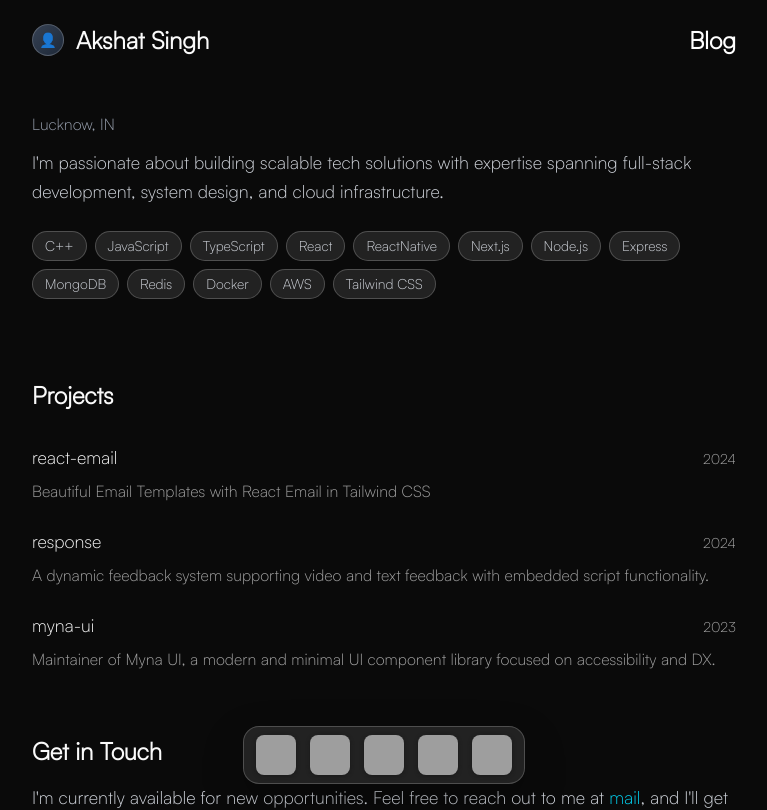
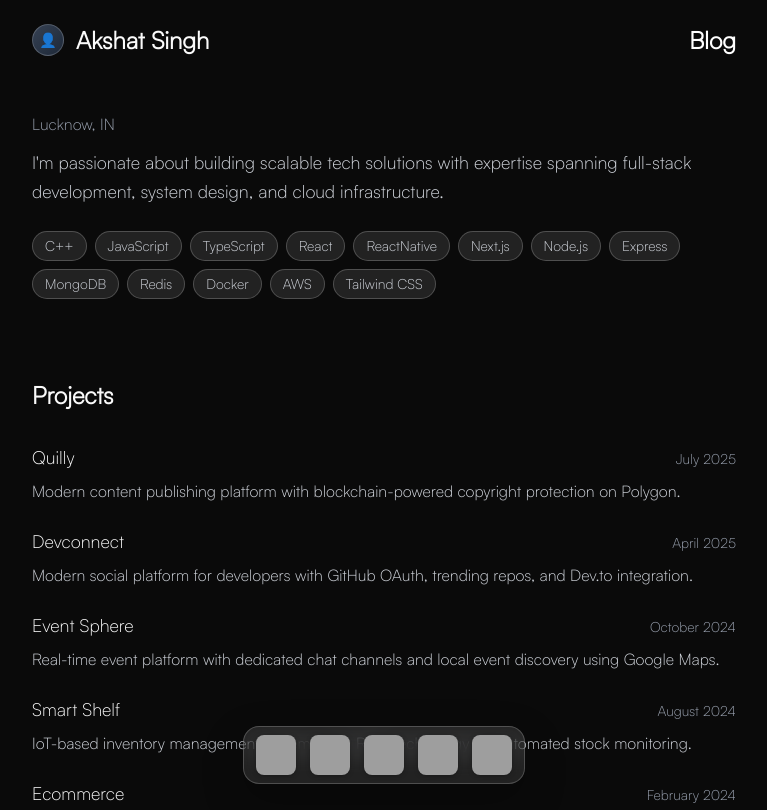
Before and after one commit to abhi-yo/portfolio-v3, a Next.js app: page / in a window 1280 px wide. Shown: the top 810 px of the page, without its empty margins (256-1023 px from the left). Built offline with nearby package versions, Linux system fonts and the light colour scheme; grey boxes are pictures that could not be loaded.

Commit message:
Update Projects: links, hover effect, and order

```diff
--- a/app/components/Projects.tsx
+++ b/app/components/Projects.tsx
@@ -2,23 +2,40 @@
 
 const projects = [
 	{
-    name: "react-email",
-    year: "2024",
-    description: "Beautiful Email Templates with React Email in Tailwind CSS",
-    href: "#"
+		name: "Quilly",
+		year: "July 2025",
+		description:
+			"Modern content publishing platform with blockchain-powered copyright protection on Polygon.",
+		href: "https://contentplatform.vercel.app/",
 	},
 	{
-    name: "response",
-    year: "2024",
-    description: "A dynamic feedback system supporting video and text feedback with embedded script functionality.",
-    href: "#"
+		name: "Devconnect",
+		year: "April 2025",
+		description:
+			"Modern social platform for developers with GitHub OAuth, trending repos, and Dev.to integration.",
+		href: "https://devconnect-social.vercel.app/",
 	},
 	{
-    name: "myna-ui",
-    year: "2023",
-    description: "Maintainer of Myna UI, a modern and minimal UI component library focused on accessibility and DX.",
-    href: "#"
-  }
+		name: "Event Sphere",
+		year: "October 2024",
+		description:
+			"Real-time event platform with dedicated chat channels and local event discovery using Google Maps.",
+		href: "https://event-sphere-production.up.railway.app/",
+	},
+	{
+		name: "Smart Shelf",
+		year: "August 2024",
+		description:
+			"IoT-based inventory management system using RFID technology for automated stock monitoring.",
+		href: "https://github.com/abhi-yo/smart-shelf",
+	},
+	{
+		name: "Ecommerce",
+		year: "February 2024",
+		description:
+			"Full-stack platform with authentication, product catalog, shopping cart, and admin dashboard.",
+		href: "https://ecommerce-frontend-iota-three.vercel.app/",
+	},
 ];
 
 const Projects = () => {
@@ -27,12 +44,20 @@ const Projects = () => {
 			<h2 className="text-2xl font-bold text-white mb-8">Projects</h2>
 			<div className="space-y-6">
 				{projects.map((project) => (
-          <a key={project.name} href={project.href} className="block group">
+					<a
+						key={project.name}
+						href={project.href}
+						className="block group"
+						target="_blank"
+						rel="noopener noreferrer"
+					>
 						<div className="flex justify-between items-baseline">
-              <h3 className="text-lg font-medium text-white group-hover:text-cyan-400 transition-colors">{project.name}</h3>
-              <p className="text-sm">{project.year}</p>
+							<span className="group-hover:text-cyan-400 transition-colors">
+								<h3 className="text-lg font-medium text-white">{project.name}</h3>
+							</span>
+							<p className="text-sm text-gray-400">{project.year}</p>
 						</div>
-            <p className="mt-2 text-base">{project.description}</p>
+						<p className="mt-2 text-base text-gray-300">{project.description}</p>
 					</a>
 				))}
 			</div>
```
Lines whose indentation alone changed are shown as unchanged.
